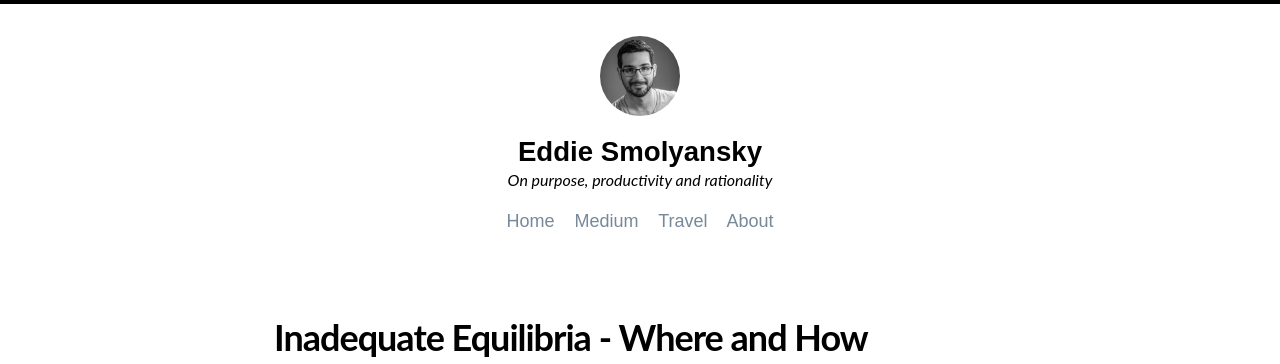
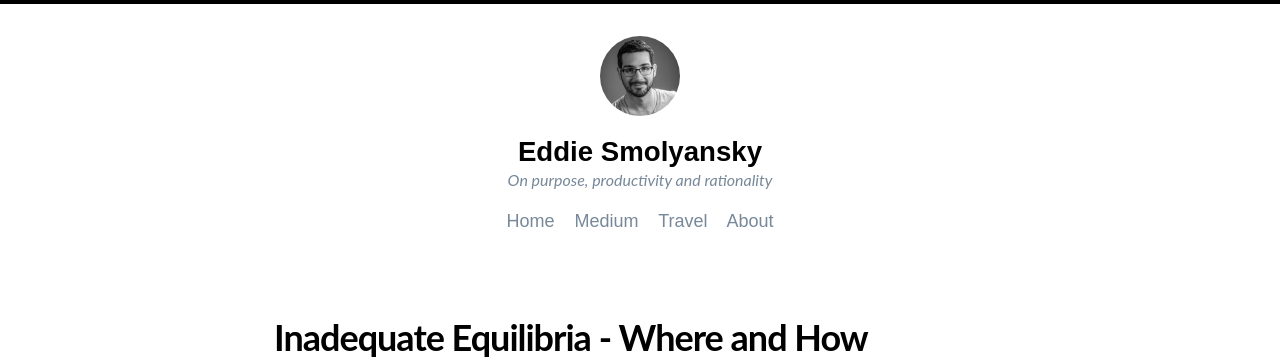
Before and after one commit to eddiesmo/eddiesmo.github.io, a Jekyll site: the page built from index.html, in a window 1280 px wide. Shown: the top 364 px of the page. Built offline with Jekyll 4.4.1, drawn with Linux system fonts in a browser that asks for light colours; nearby versions of some CDN libraries.

Commit message:
Change the color of the subtitle to lightgrey

```diff
--- a/_includes/masthead.html
+++ b/_includes/masthead.html
@@ -13,7 +13,7 @@
       {% else %}
         <div class="site-title animated fadeIn"><a href="{{ '/' | relative_url }}">{{ site.title }}</a></div>
       {% endif %}
-      <p class="site-description animated fadeIn" itemprop="description">{{ site.description }}</p>
+      <p class="site-description animated fadeIn" itemprop="description" style='color:LIGHTSLATEGRAY'>{{ site.description }}</p>
       <!-- top navigation links -->
       <p>
         <a href="{{ site.url }}" style='text-decoration: none; color:LIGHTSLATEGRAY'>Home</a> &nbsp;&nbsp;
```
